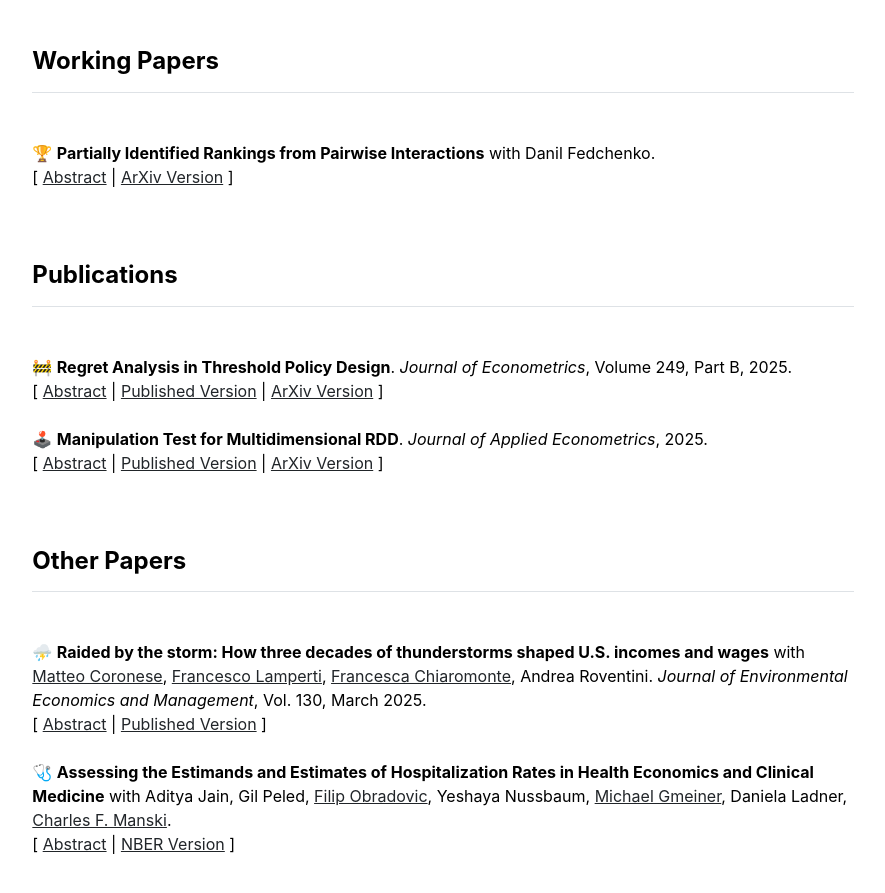
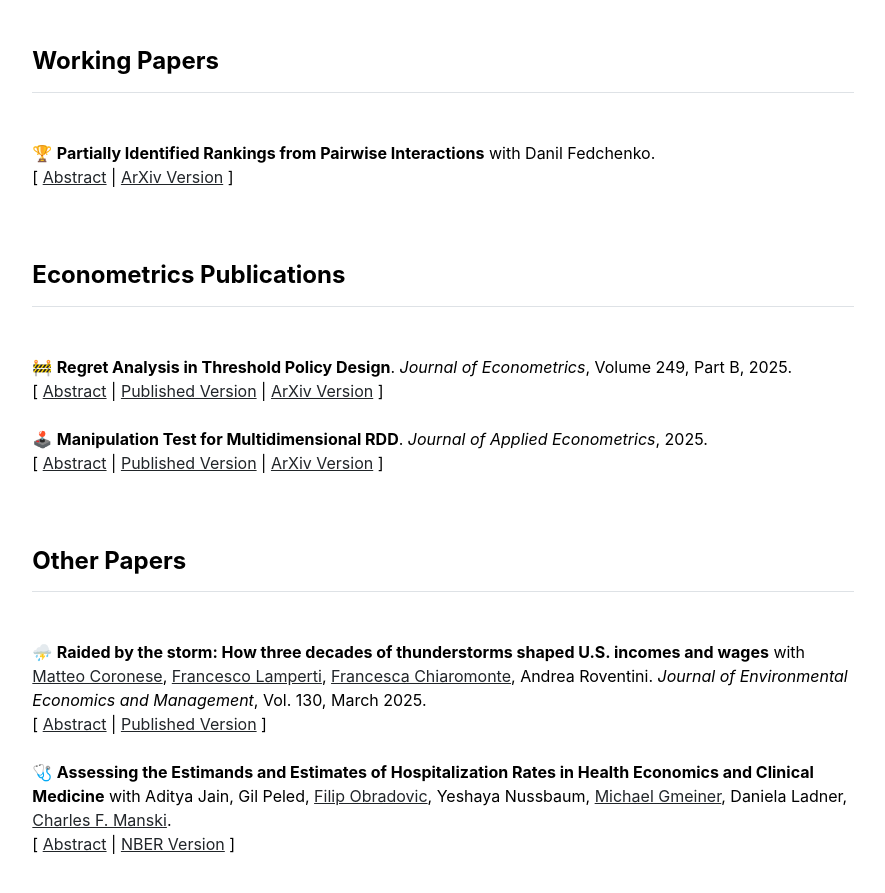
Before and after one commit to fedecrp/fedecrp.github.io, a Jekyll site: the page built from index.md, in a window 1280 px wide and 900 px high, scrolled down 546 px. Shown: the top 893 px of the window, without its empty margins (197-1082 px from the left). Built offline with Jekyll 4.4.1, drawn with Linux system fonts in a browser that asks for light colours.

Commit message:
Update publications.html

```diff
--- a/_includes/publications.html
+++ b/_includes/publications.html
@@ -1,6 +1,6 @@
 <div class="row g-5 mb-5">
   <div>
-    <h4 class="fw-bold border-bottom pb-3 mb-5">Publications</h4>
+    <h4 class="fw-bold border-bottom pb-3 mb-5">Econometrics Publications</h4>
     <ul class="publications list-unstyled">
 
       <!-- First paper -->
```
